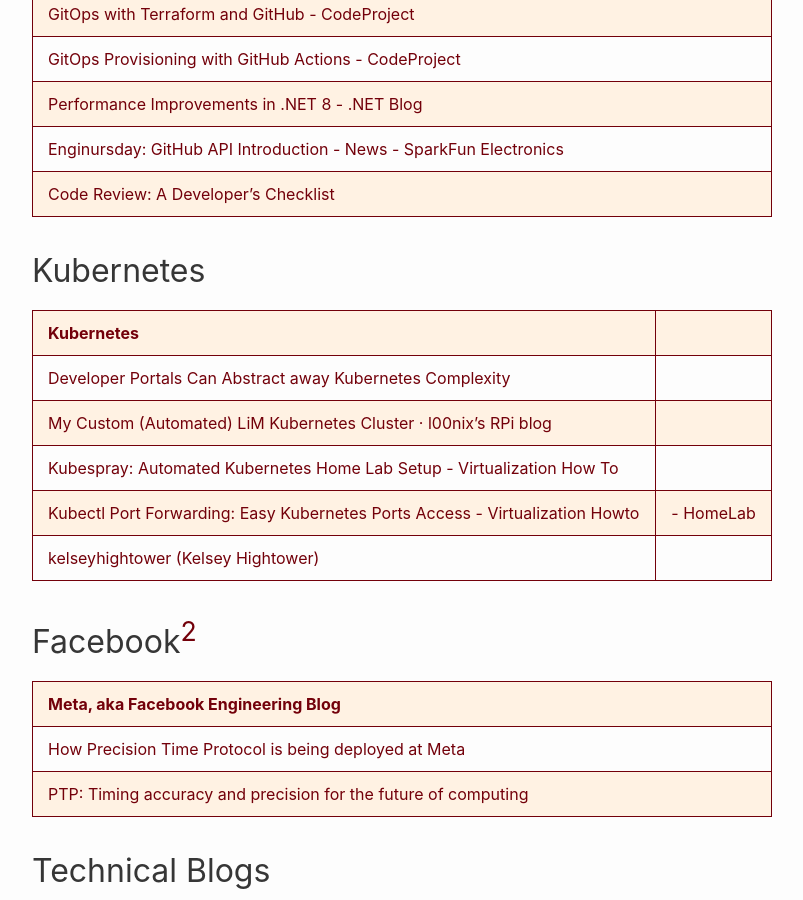
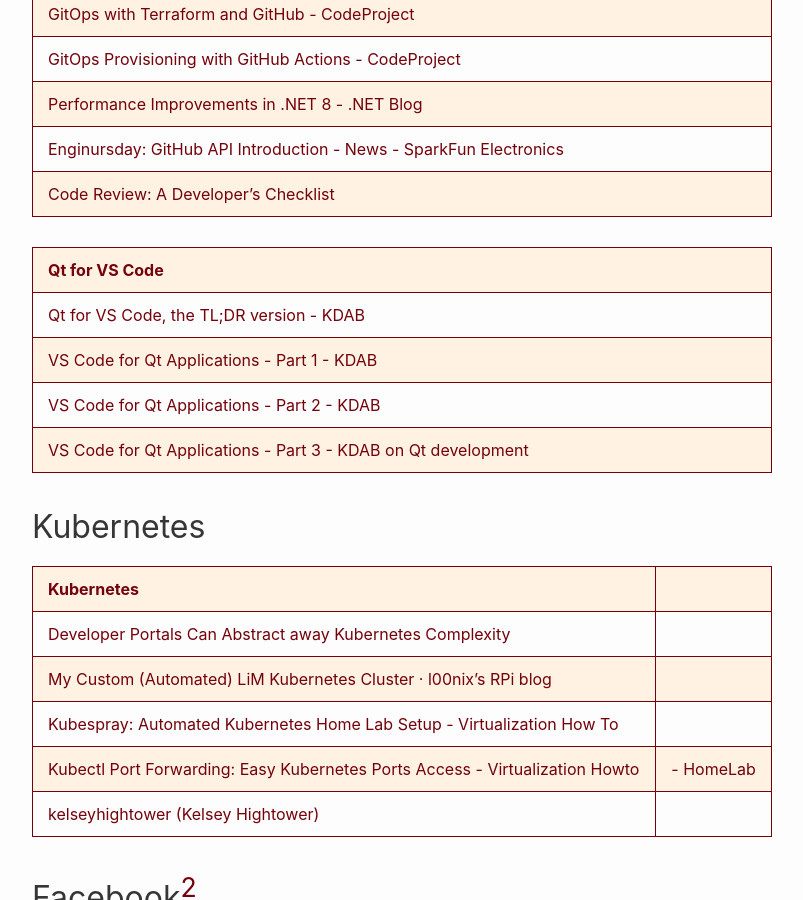
Before and after one commit to RalphHightower/RalphHightower, a Jekyll site: the page built from ProgrammingArticles.md, in a window 1280 px wide and 900 px high, scrolled down 2868 px. Shown: the whole window, without its empty margins (238-1041 px from the left). Built offline with Jekyll 4.4.1, drawn with Linux system fonts in a browser that asks for light colours; our own code applies the rules of GitHub Pages for plain Markdown files.

Commit message:
[docs](doc): ProgrammingArticles(extended description)

```diff
--- a/ProgrammingArticles.md
+++ b/ProgrammingArticles.md
@@ -43,6 +43,14 @@
 | [Performance Improvements in .NET 8 - .NET Blog](https://devblogs.microsoft.com/dotnet/performance-improvements-in-net-8/ ) |
 | [Enginursday: GitHub API Introduction - News - SparkFun Electronics](https://www.sparkfun.com/news/1913 ) |
 | [Code Review: A Developer's Checklist](https://www.codemotion.com/magazine/backend/code-review-checklist-for-developers/ ) |
+
+
+| Qt for VS Code |
+|---|
+| [Qt for VS Code, the TL;DR version - KDAB](https://www.kdab.com/qt-for-vs-code-the-tldr-version/ )
+| [VS Code for Qt Applications - Part 1 - KDAB](https://www.kdab.com/using-visual-studio-code-for-qt-apps-pt-1/ )
+| [VS Code for Qt Applications - Part 2 - KDAB](https://www.kdab.com/using-visual-studio-code-for-qt-apps-pt-2/ )
+| [VS Code for Qt Applications - Part 3 - KDAB on Qt development](https://www.kdab.com/using-vsc-for-qt-apps-part-3/ )
 
 ## Kubernetes
 
```
